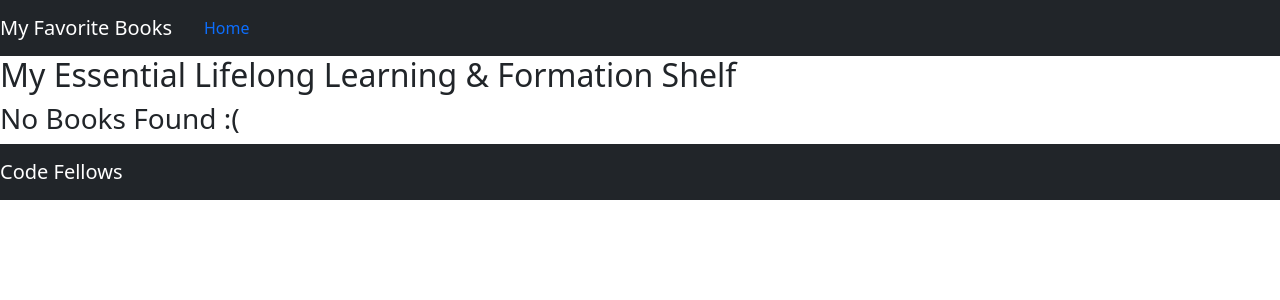
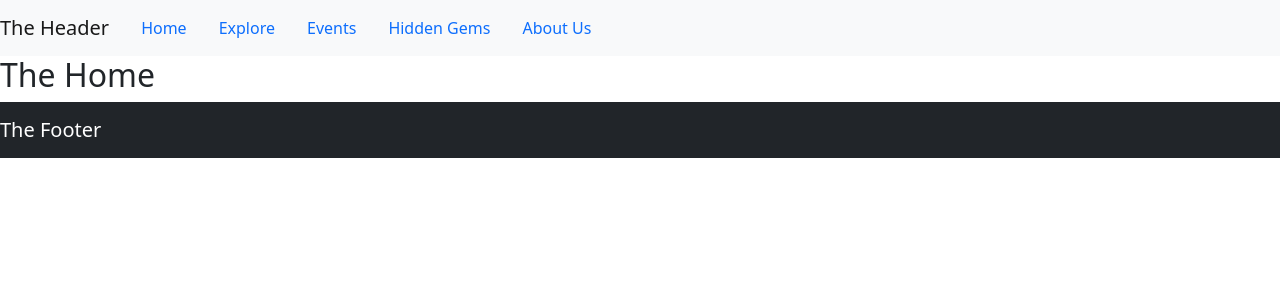
Before and after one commit to 301D35-Group5/MAST-Frontend, a React (Create React App) app: page / in a window 1280 px wide. Shown: the top 300 px of the page. Built offline with nearby package versions, Linux system fonts and the light colour scheme.

Commit message:
Basic Structure

```diff
--- a/package.json
+++ b/package.json
@@ -8,7 +8,7 @@
     "@testing-library/user-event": "12.8.0",
     "axios": "0.21.1",
     "bootstrap": "^5.1.3",
-    "react": "^18.0.0",
+    "react": "^18.2.0",
     "react-bootstrap": "^2.3.0",
     "react-cookie": "4.0.3",
     "react-cookies": "0.1.1",
--- a/src/About.js
+++ b/src/About.js
@@ -1,10 +1,9 @@
-import { Component } from "react";
+import React from "react";
 
-class Profile extends Component {
+class Profile extends React.Component {
 
   render() {
-    /* TODO: render information about the developers */
-    return <p>Profile page coming soon</p>
+    return <h1> About Us </h1>;
   }
 };
 
--- a/src/App.js
+++ b/src/App.js
@@ -1,7 +1,12 @@
 import React from 'react';
 import Header from './Header';
 import Footer from './Footer';
-import BestBooks from './BestBooks';
+import Home from './Home';
+import Explore from './Explore';
+import Events from './Events';
+import HiddenGems from './HiddenGems';
+import About from './About';
+
 import 'bootstrap/dist/css/bootstrap.min.css';
 import {
   BrowserRouter as Router,
@@ -18,10 +23,27 @@ class App extends React.Component {
           <Routes>
             <Route
               exact path="/"
-              element={<BestBooks />}
+              element={<Home />}
             >
             </Route>
-            {/* PLACEHOLDER: add a route with a path of '/about' that renders the `About` component */}
+            <Route
+              exact path="/Explore"
+              element={<Explore />}
+            >
+            </Route><Route
+              exact path="/Events"
+              element={<Events />}
+            >
+            </Route><Route
+              exact path="/HiddenGems"
+              element={<HiddenGems />}
+            >
+            </Route><Route
+              exact path="/About"
+              element={<About />}
+            >
+            </Route>
+
           </Routes>
           <Footer />
         </Router>
--- a/src/BestBooks.js
+++ /dev/null
@@ -1,31 +0,0 @@
-import React from 'react';
-
-class BestBooks extends React.Component {
-  constructor(props) {
-    super(props);
-    this.state = {
-      books: []
-    }
-  }
-
-  /* TODO: Make a GET request to your API to fetch all the books from the database  */
-
-  render() {
-
-    /* TODO: render all the books in a Carousel */
-
-    return (
-      <>
-        <h2>My Essential Lifelong Learning &amp; Formation Shelf</h2>
-
-        {this.state.books.length ? (
-          <p>Book Carousel coming soon</p>
-        ) : (
-          <h3>No Books Found :(</h3>
-        )}
-      </>
-    )
-  }
-}
-
-export default BestBooks;
--- /dev/null
+++ b/src/Events.js
@@ -0,0 +1,13 @@
+import React from 'react';
+
+class Events extends React.Component {
+  render() {
+    return (
+        <>
+            <h2>The Events</h2>
+        </>
+    )
+  }
+}
+
+export default Events;
--- /dev/null
+++ b/src/Explore.js
@@ -0,0 +1,13 @@
+import React from 'react';
+
+class Explore extends React.Component {
+  render() {
+    return (
+        <>
+            <h2>The Explore</h2>
+        </>
+    )
+  }
+}
+
+export default Explore;
--- a/src/Footer.js
+++ b/src/Footer.js
@@ -5,7 +5,7 @@ class Footer extends React.Component {
   render() {
     return (
       <Navbar collapseOnSelect expand="lg" bg="dark" variant="dark">
-        <Navbar.Brand>Code Fellows</Navbar.Brand>
+        <Navbar.Brand>The Footer</Navbar.Brand>
       </Navbar>
     )
   }
--- a/src/Header.js
+++ b/src/Header.js
@@ -5,10 +5,18 @@ import { Link } from "react-router-dom";
 class Header extends React.Component {
   render() {
     return (
-      <Navbar collapseOnSelect expand="lg" bg="dark" variant="dark">
-        <Navbar.Brand>My Favorite Books</Navbar.Brand>
+      <Navbar collapseOnSelect expand="lg" bg="light" variant="light">
+        <Navbar.Brand>The Header</Navbar.Brand>
         <NavItem><Link to="/" className="nav-link">Home</Link></NavItem>
-        {/* PLACEHOLDER: render a navigation link to the about page */}
+        <NavItem><Link to="/Explore" className="nav-link">Explore</Link></NavItem>
+        <NavItem><Link to="/Events" className="nav-link">Events</Link></NavItem>
+        <NavItem><Link to="/HiddenGems" className="nav-link">Hidden Gems</Link></NavItem>
+        <NavItem><Link to="/About" className="nav-link">About Us</Link></NavItem>
+
+
+
+
+
       </Navbar>
     )
   }
--- /dev/null
+++ b/src/HiddenGems.js
@@ -0,0 +1,13 @@
+import React from 'react';
+
+class HiddenGems extends React.Component {
+  render() {
+    return (
+        <>
+            <h2>The Hidden Gems</h2>
+        </>
+    )
+  }
+}
+
+export default HiddenGems;
--- /dev/null
+++ b/src/Home.js
@@ -0,0 +1,19 @@
+import React from 'react';
+
+class Home extends React.Component {
+
+
+
+  render() {
+
+
+    return (
+      <>
+        <h2>The Home</h2>
+
+      </>
+    )
+  }
+}
+
+export default Home;
```
Also changed, not shown: 1 other file (tests, documents, lock files or other folders).
